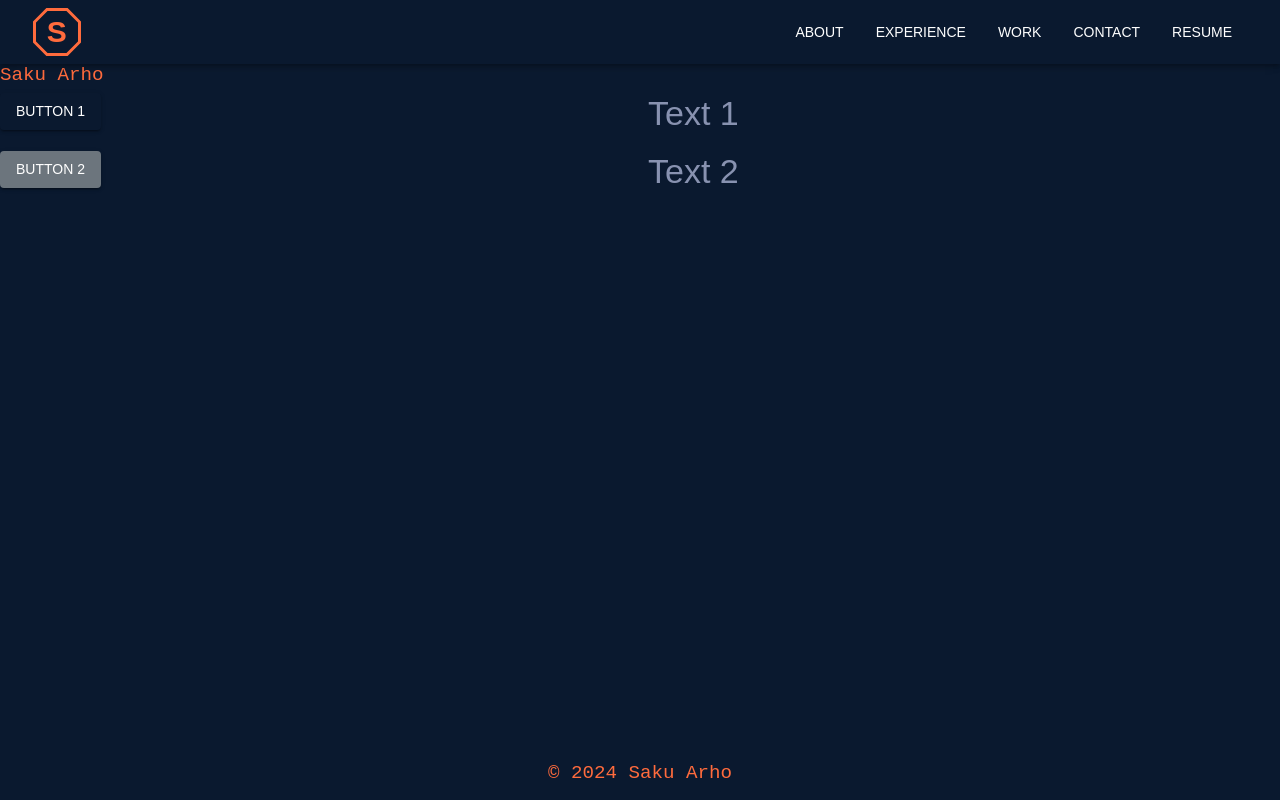
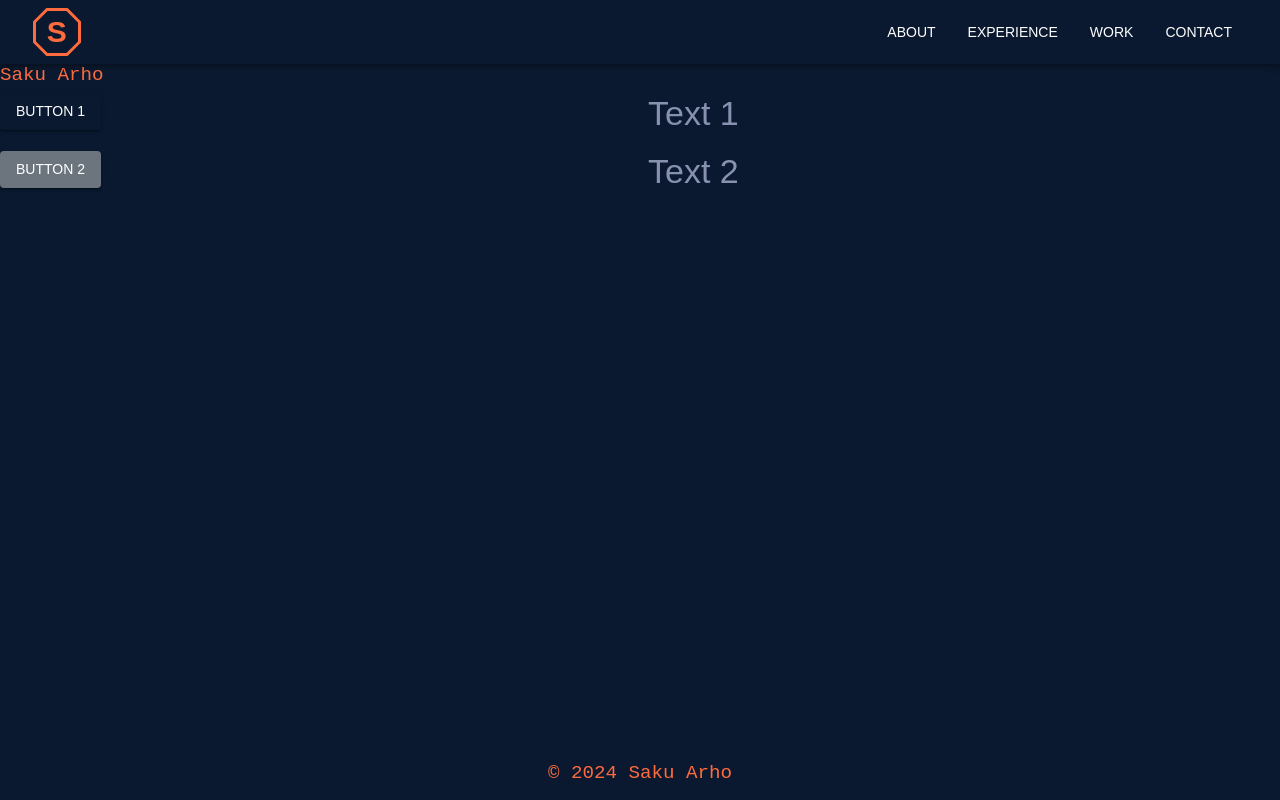
Before and after one commit to Z-kke/my_portfolio, a Next.js app: page / in a window 1280 px wide. Built offline with nearby package versions, Linux system fonts and the light colour scheme.

Commit message:
Remove unnecessary prop and list item.

```diff
--- a/app/page.tsx
+++ b/app/page.tsx
@@ -3,7 +3,7 @@ import { Button, Typography } from "@mui/material";
 import ResponsiveAppBar from "./components/ResponsiveAppBar";
 
 export default function Home() {
-  const appbarItems = ["About", "Experience", "Work", "Contact", "Resume"];
+  const appbarItems = ["About", "Experience", "Work", "Contact"];
 
   const items = [
     {
@@ -40,7 +40,7 @@ export default function Home() {
 
   return (
     <div>
-      <ResponsiveAppBar pages={appbarItems} logo="My Logo" />
+      <ResponsiveAppBar pages={appbarItems} />
       <main className="container mx-auto px-4 py-8">
         <Typography variant="h1" gutterBottom>
           Saku Arho
```
